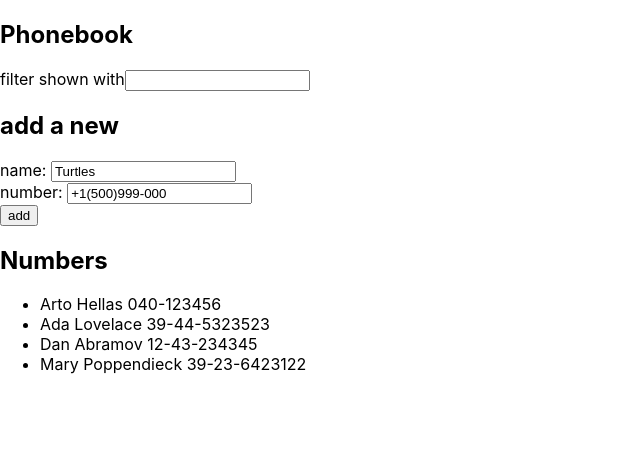
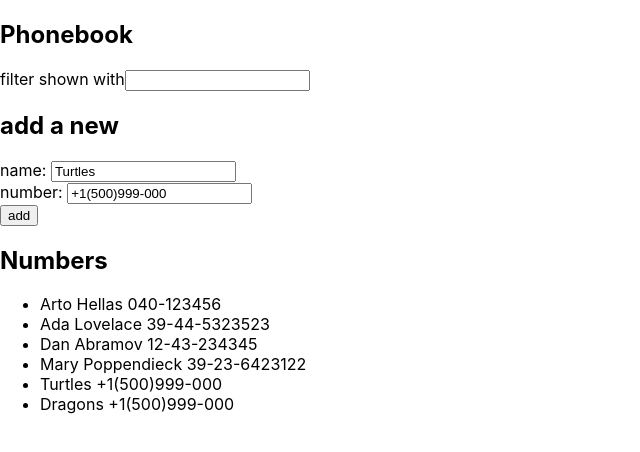
Before and after one commit to iulspop/fullstack-open, a React (Create React App) app in the folder part2/phonebook/: page / in a window 1280 px wide. Shown: the top 452 px of the page, without its empty margins (0-640 px from the left). Built offline with nearby package versions, Linux system fonts and the light colour scheme; data requests are answered from the project's data file.

Commit message:
Complete part 2, exercise 2.15

```diff
--- a/part2/phonebook/db.json
+++ b/part2/phonebook/db.json
@@ -19,6 +19,16 @@
       "name": "Mary Poppendieck",
       "number": "39-23-6423122",
       "id": 4
+    },
+    {
+      "name": "Turtles",
+      "number": "+1(500)999-000",
+      "id": 5
+    },
+    {
+      "name": "Dragons",
+      "number": "+1(500)999-000",
+      "id": 6
     }
   ]
 }
--- a/part2/phonebook/src/App.js
+++ b/part2/phonebook/src/App.js
@@ -22,7 +22,9 @@ export default function App() {
     if (contains(persons, name)) {
       alert('Name already added.')
     } else {
-      setPersons(persons.concat({ name, number }))
+      axios
+        .post('http://localhost:3001/persons', { name, number })
+        .then(() => axios.get('http://localhost:3001/persons').then(res => setPersons(res.data)))
     }
   }
 
```
